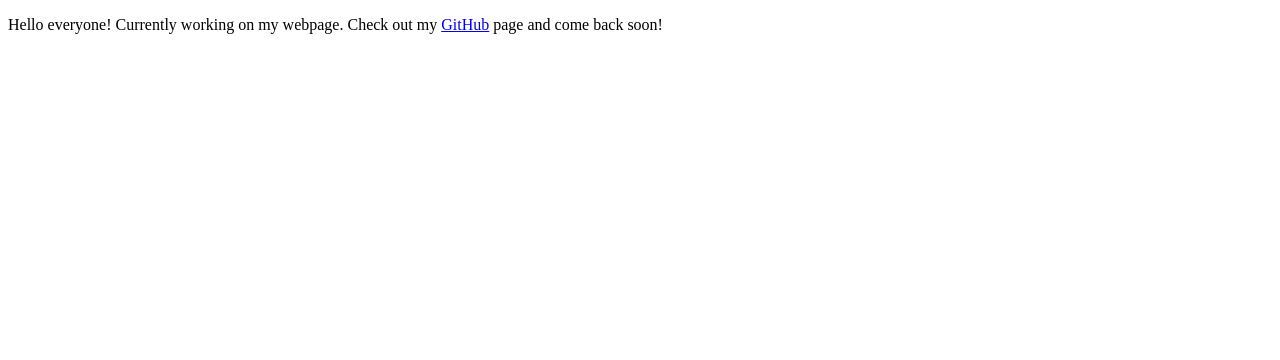
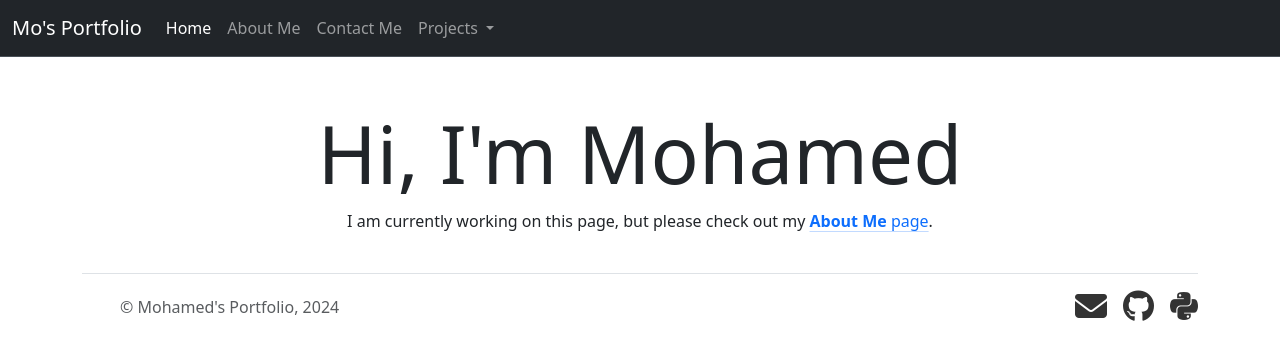
Before and after one commit to mohamedtaee/mohamedtaee.github.io, a plain HTML site: page index.html in a window 1280 px wide. Drawn offline with nearby package versions, Linux system fonts and the light colour scheme.

Commit message:
Implemented layout, navbar, footer, and `About Me` page.

```diff
--- /dev/null
+++ b/assets/js/loadFooter.js
@@ -0,0 +1,16 @@
+document.addEventListener('DOMContentLoaded', async function () {
+    await loadFooterPlaceholder();
+})
+
+async function loadFooterPlaceholder() {
+    try {
+        const footerElement = document.getElementById('footer-placeholder');
+
+        if (footerElement) {
+            const response = await fetch('footer.html')
+            footerElement.innerHTML = await response.text();;
+        }
+    } catch (error) {
+        console.log("Error loading footer:", error);
+    }
+}
--- /dev/null
+++ b/assets/js/loadNavbar.js
@@ -0,0 +1,30 @@
+document.addEventListener('DOMContentLoaded', async function () {
+    await loadNavbar();
+});
+
+async function loadNavbar() {
+    try {
+        const response = await fetch('navbar.html');
+        const data = await response.text();
+        document.getElementById('navbar-placeholder').innerHTML = data;
+        highlightNavbarCurrentPage();
+
+    } catch (error) {
+        console.error('Error loading navbar:', error);
+    }
+}
+
+function highlightNavbarCurrentPage() {
+    const path = window.location.pathname.split("/").pop();
+    console.log(path);
+
+    const pageMap = {
+        'index.html': 'nav-home',
+        'about_me.html': 'nav-about',
+        'contact_me.html': 'nav-contact',
+    };
+
+    const activeNavItemId = pageMap[path] || 'nav-home';
+
+    document.getElementById(activeNavItemId).classList.add('active');
+}
--- /dev/null
+++ b/footer.html
@@ -0,0 +1,17 @@
+<div class="container">
+  <footer class="d-flex flex-wrap justify-content-between align-items-center py-3 my-4 border-top">
+    <div class="col-md-4 d-flex align-items-center">
+      <a href="/" class="mb-3 me-2 mb-md-0 text-body-secondary text-decoration-none lh-1">
+        <svg class="bi" width="30" height="24"><use xlink:href="#bootstrap"></use></svg>
+      </a>
+      <span class="mb-3 mb-md-0 text-body-secondary">© Mohamed's Portfolio, 2024</span>
+    </div>
+
+    <ul class="nav col-md-4 justify-content-end list-unstyled d-flex">
+      <li class="ms-3"><a class="text-body-secondary" href="mailto:mohamed.taee@outlook.com"><i class="fa-solid fa-envelope fa-2x" style="color: #333333;"></i></a></li>
+      <li class="ms-3"><a class="text-body-secondary" href="https://github.com/mohamedtaee"><i class="fa-brands fa-github fa-2x"
+                                                        style="color: #333333;"></i></a></li>
+      <li class="ms-3"><a class="text-body-secondary" href="https://www.quotemy.life/"><i class="fa-brands fa-python fa-2x" style="color: #333333;"></i></a></li>
+    </ul>
+  </footer>
+</div>
--- a/index.html
+++ b/index.html
@@ -2,9 +2,56 @@
 <html lang="en">
 <head>
     <meta charset="UTF-8">
+    <meta name="viewport" content="width=device-width, initial-scale=1">
     <title>Mohamed</title>
+    <link rel="icon" type="image/x-icon" href="/assets/images/favicon.ico">
+
+    <link href="https://cdn.jsdelivr.net/npm/bootstrap@5.3.3/dist/css/bootstrap.min.css" rel="stylesheet"
+          integrity="sha384-QWTKZyjpPEjISv5WaRU9OFeRpok6YctnYmDr5pNlyT2bRjXh0JMhjY6hW+ALEwIH" crossorigin="anonymous">
+    <script src="https://kit.fontawesome.com/ed686deaf7.js" crossorigin="anonymous"></script>
+
 </head>
 <body>
-<p>Hello everyone! Currently working on my webpage. Check out my <a href="https://github.com/mohamedtaee">GitHub</a> page and come back soon!</p>
+
+<div id="navbar-placeholder"></div>
+
+<div class="container mt-5">
+    <div class="row">
+        <div class="col-12 text-center">
+            <h1 class="display-1">Hi, I'm Mohamed</h1>
+            <p>
+                I am currently working on this page, but please check out my
+                <a href="about_me.html"
+                   class="link-primary link-offset-2 link-underline-opacity-25 link-underline-opacity-100-hover"><strong>About
+                    Me</strong> page</a>.
+            </p>
+        </div>
+    </div>
+</div>
+
+
+<!--    <div class="row">-->
+<!--        <div class="display-1 d-flex justify-content-center">Hi, I'm Mohamed</div>-->
+<!--    </div>-->
+<!--    <div class="row">-->
+<!--        <div class="col-3"></div>-->
+<!--        <div class="col-6 d-flex justify-content-evenly">-->
+<!--            <a href="mailto:mohamed.taee@outlook.com"><i class="fa-solid fa-envelope fa-3x" style="color: #333333;"></i></a>-->
+<!--            <a href="https://github.com/mohamedtaee"><i class="fa-brands fa-github fa-3x"-->
+<!--                                                        style="color: #333333;"></i></a>-->
+<!--            <a href="https://www.quotemy.life/"><i class="fa-brands fa-python fa-3x" style="color: #333333;"></i></a>-->
+<!--        </div>-->
+<!--        <div class="col-3"></div>-->
+<!--    </div>-->
+
+<div id="footer-placeholder"></div>
+
+<script src="https://cdn.jsdelivr.net/npm/bootstrap@5.3.3/dist/js/bootstrap.bundle.min.js"
+        integrity="sha384-YvpcrYf0tY3lHB60NNkmXc5s9fDVZLESaAA55NDzOxhy9GkcIdslK1eN7N6jIeHz"
+        crossorigin="anonymous"></script>
+<script src="assets/js/loadNavbar.js"></script>
+<script src="assets/js/loadFooter.js"></script>
+
+
 </body>
 </html>
--- /dev/null
+++ b/navbar.html
@@ -0,0 +1,31 @@
+<nav class="navbar navbar-expand-lg bg-dark border-bottom border-body" data-bs-theme="dark">
+  <div class="container-fluid">
+    <a class="navbar-brand" href="#">Mo's Portfolio</a>
+    <button class="navbar-toggler" type="button" data-bs-toggle="collapse" data-bs-target="#navbarNavDropdown" aria-controls="navbarNavDropdown" aria-expanded="false" aria-label="Toggle navigation">
+      <span class="navbar-toggler-icon"></span>
+    </button>
+    <div class="collapse navbar-collapse" id="navbarNavDropdown">
+      <ul class="navbar-nav">
+        <li class="nav-item">
+          <a class="nav-link" id="nav-home" href="index.html">Home</a>
+        </li>
+        <li class="nav-item">
+          <a class="nav-link" id="nav-about" href="about_me.html">About Me</a>
+        </li>
+        <li class="nav-item">
+          <a class="nav-link" id="nav-contact" href="contact_me.html">Contact Me</a>
+        </li>
+        <li class="nav-item dropdown">
+          <a class="nav-link dropdown-toggle" href="#" role="button" data-bs-toggle="dropdown" aria-expanded="false">
+            Projects
+          </a>
+          <ul class="dropdown-menu">
+            <li><a class="dropdown-item" href="#">Java: MazaSolver</a></li>
+            <li><a class="dropdown-item" href="#">Python/Flask: QuoteMyLife</a></li>
+            <li><a class="dropdown-item" href="#">PDF</a></li>
+          </ul>
+        </li>
+      </ul>
+    </div>
+  </div>
+</nav>
```
Also changed, not shown: about_me.html (added, +86 -0 lines), contact_me.html (added, +22 -0 lines).
